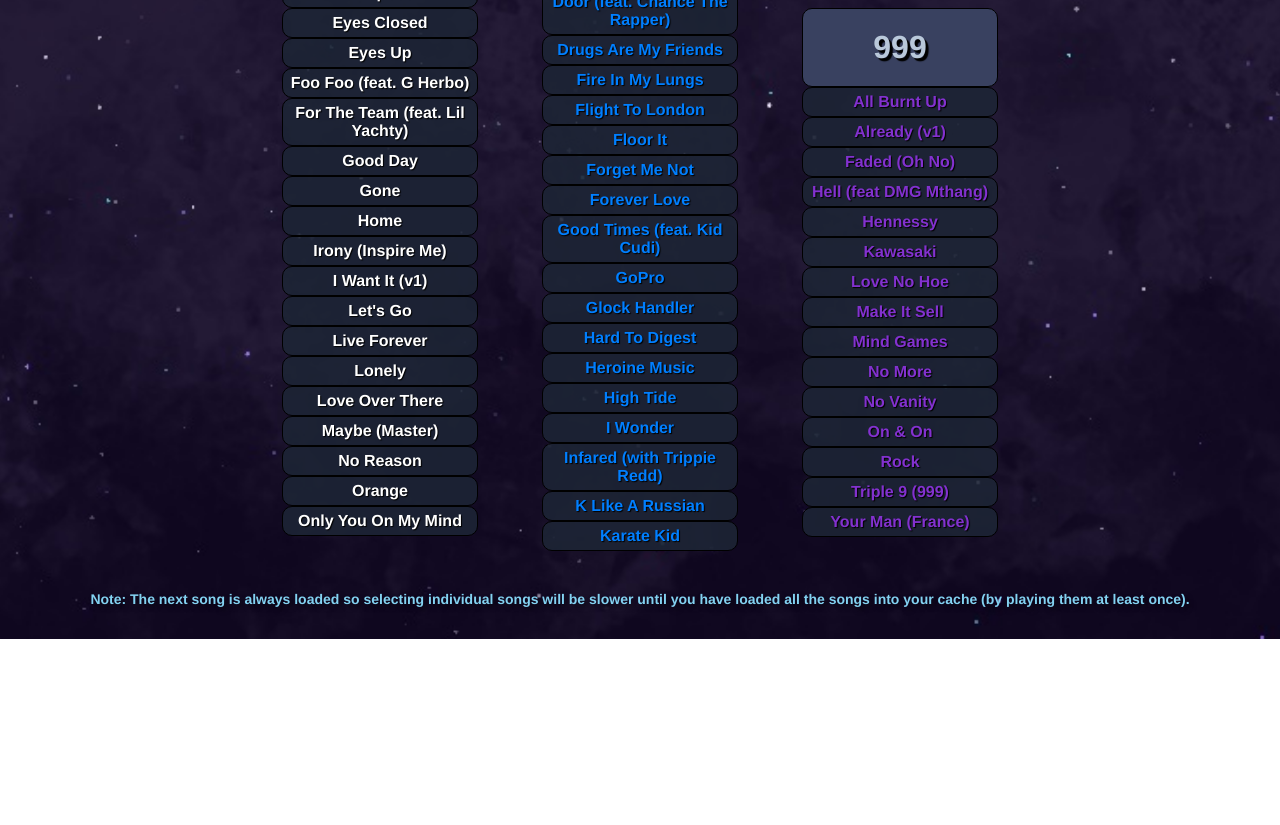
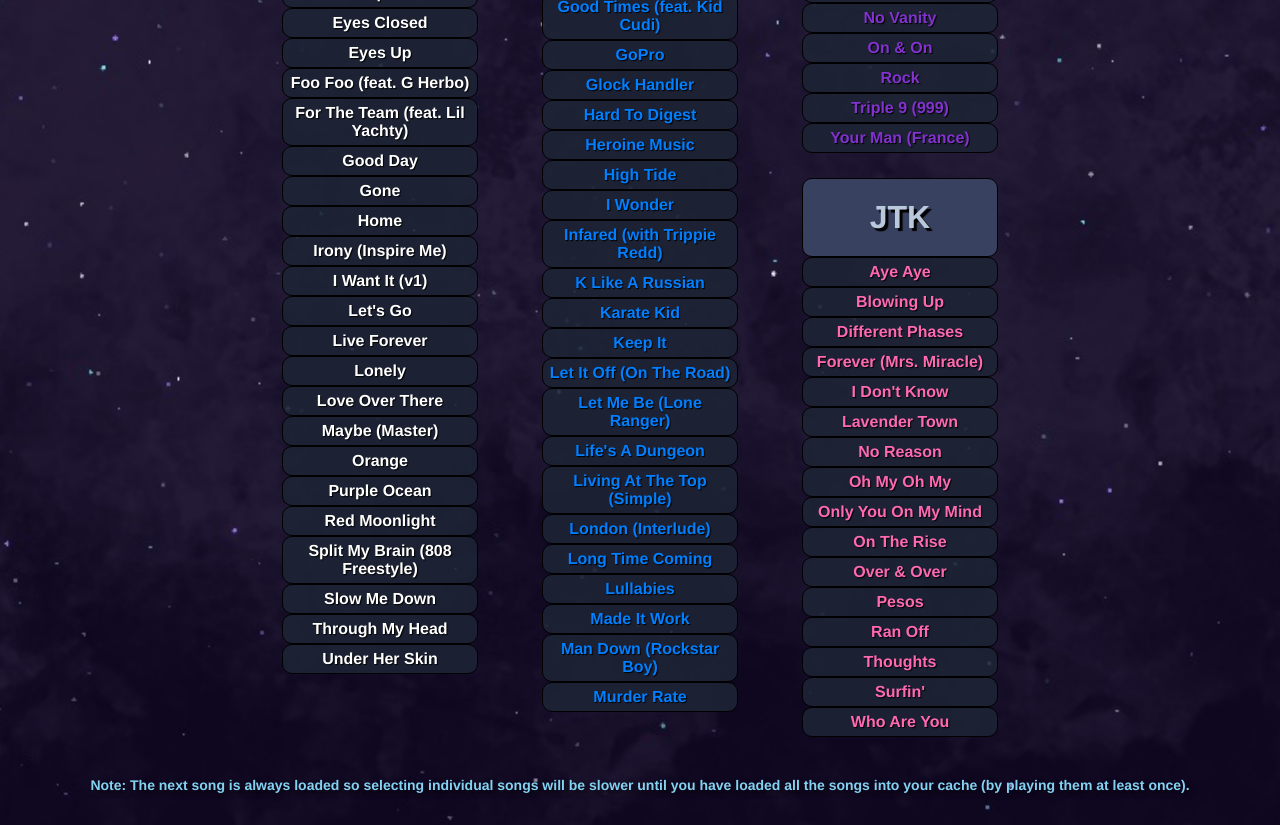
Before and after one commit to codylarge/MusicPlayer, a plain HTML site: page index.html in a window 1280 px wide. Shown: the part 5007-5832 px from the top of the page. Before the commit the page ends 5646 px from the top, so only its background shows below. Drawn offline with Linux system fonts and the light colour scheme.

Commit message:
ADded JTK songs

```diff
--- a/songlist.js
+++ b/songlist.js
@@ -1,6 +1,6 @@
 // Define an array of songs with their paths and names
 
-// listNum: 1: JW3  | 2: DRFL | 3: GB&GR | 4: 999 | 5: WRLD on Drugs | 6: Unsure | 7: Exclusives/Soundcloud | 0: Album title | 10: FIRST Album title
+// listNum: 1: JW3  | 2: DRFL | 3: GB&GR | 4: 999 | 5: WRLD on Drugs | 6: Unsure | 7: Exclusives/Soundcloud | 8: JTK | 0: Album title | 10: FIRST Album title
 const songlist = [
 
 { src: "", name: "WOD", listNum: 10 }, // Title Button
@@ -163,9 +163,7 @@ const songlist = [
   { src: "songs/Lonely.mp3", name: "Lonely", listNum: 6 },
   { src: "songs/Love Over There.mp3", name: "Love Over There", listNum: 6 },
   { src: "songs/Maybe (Master).mp3", name: "Maybe (Master)", listNum: 6 },
-  { src: "songs/No Reason.mp3", name: "No Reason", listNum: 6 },
   { src: "songs/Orange.mp3", name: "Orange", listNum: 6 },
-  { src: "songs/Only You On My Mind.mp3", name: "Only You On My Mind", listNum: 6 },
   { src: "songs/Purple Ocean.mp3", name: "Purple Ocean", listNum: 6 },
   { src: "songs/Red Moonlight.mp3", name: "Red Moonlight", listNum: 6 },
   { src: "songs/Split My Brain (808 Freestyle).mp3", name: "Split My Brain (808 Freestyle)", listNum: 6 },
@@ -503,6 +501,26 @@ const songlist = [
   { src: "songs/Triple 9 (999).mp3", name: "Triple 9 (999)", listNum: 4 },
   { src: "songs/Your Man (France).mp3", name: "Your Man (France)", listNum: 4 },
   //#endregion
+
+
+  { src: "", name: "JTK", listNum: 0 }, // Title Button
+  { src: "songs/Aye Aye.mp3", name: "Aye Aye", listNum: 8 },
+  { src: "songs/Blowing Up.mp3", name: "Blowing Up", listNum: 8 },
+  { src: "songs/Different Phases.mp3", name: "Different Phases", listNum: 8 },
+  { src: "songs/Forever (Mrs. Miracle).mp3", name: "Forever (Mrs. Miracle)", listNum: 8 },
+  { src: "songs/I Don't Know.mp3", name: "I Don't Know", listNum: 8 },
+  { src: "songs/Lavender Town (feat. Zay Loco).mp3", name: "Lavender Town", listNum: 8 },
+  { src: "songs/No Reason.mp3", name: "No Reason", listNum: 8 },
+  { src: "songs/Oh My Oh My.mp3", name: "Oh My Oh My", listNum: 8 },
+  { src: "songs/Only You On My Mind.mp3", name: "Only You On My Mind", listNum: 8 },
+  { src: "songs/On The Rise (Count My Dough).mp3", name: "On The Rise", listNum: 8 },
+  { src: "songs/Over & Over.mp3", name: "Over & Over", listNum: 8 },
+  { src: "songs/Pesos.mp3", name: "Pesos", listNum: 8 },
+  { src: "songs/Ran Off.mp3", name: "Ran Off", listNum: 8 },
+  { src: "songs/Thoughts.mp3", name: "Thoughts", listNum: 8 },
+  { src: "songs/Surfin'.mp3", name: "Surfin'", listNum: 8 },
+  { src: "songs/Who Are You.mp3", name: "Who Are You", listNum: 8 },
+  //#region 999
 ];
 
 // Export the songs array for use in other scripts
--- a/styles.css
+++ b/styles.css
@@ -194,6 +194,13 @@ audio {
   color: goldenrod;
 }
 
+#album-8 {
+  color: hotpink;
+}
+#album-8.last-clicked {
+  color: pink;
+}
+
 .song-item:hover {
   color: white;
   background-color: #394160;
```
Also changed, not shown: 14 other files.
